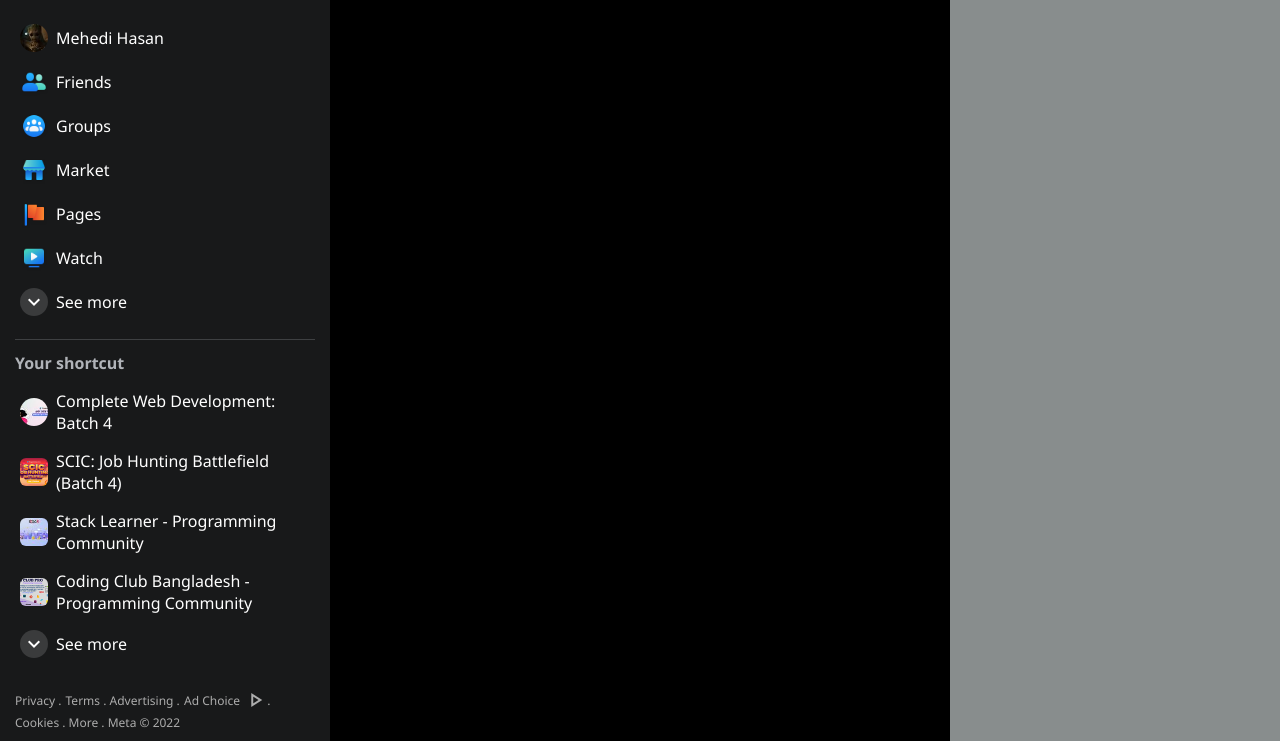
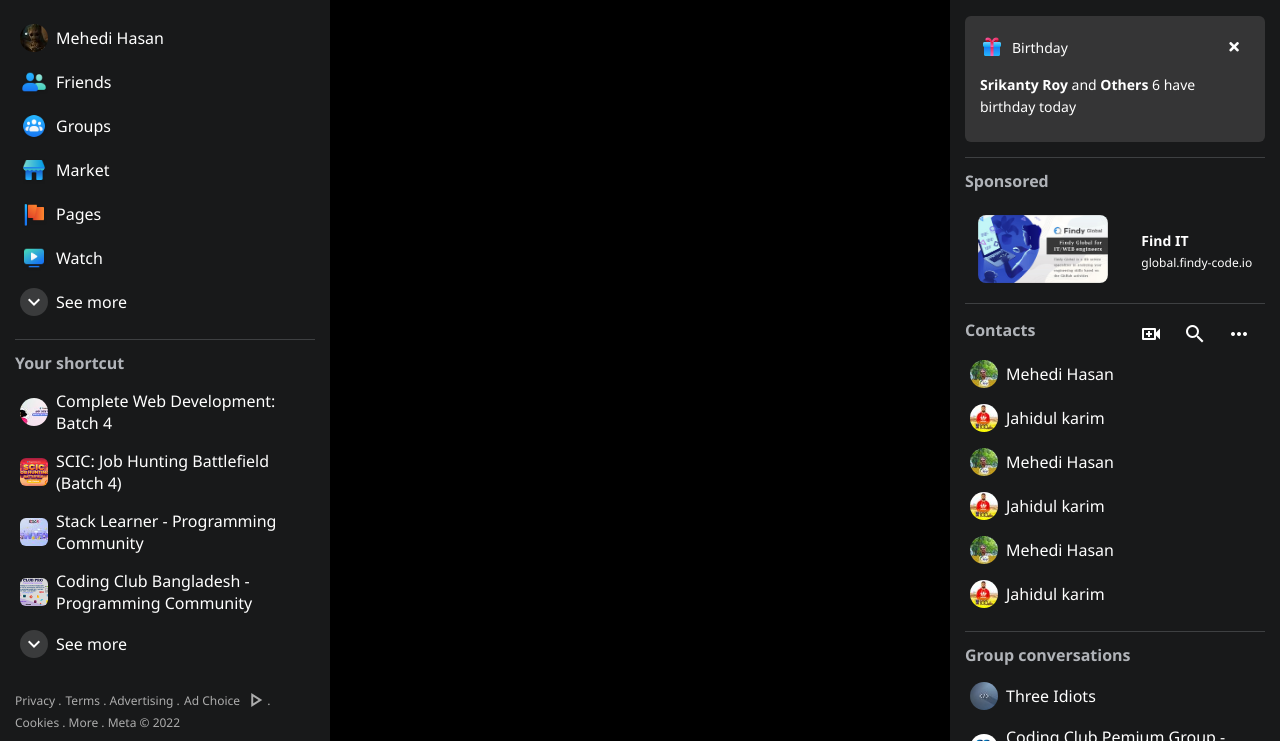
Before and after one commit to MehediHasan23/facebook-clone, a plain HTML site: page index.html in a window 1280 px wide. Shown: the part 59-800 px from the top of the page. Drawn offline with Linux system fonts and the light colour scheme.

Commit message:
complete right side

```diff
--- a/css/style.css
+++ b/css/style.css
@@ -232,7 +232,7 @@ main {
 .left_side,
 .right_side {
   flex-basis: 330px;
-  background-color: rgb(136, 141, 141);
+  /* background-color: rgb(136, 141, 141); */
   height: 100vh;
   padding-top: 56px;
 }
@@ -244,7 +244,8 @@ main {
   padding-top: 56px;
 }
 
-.left_side {
+.left_side,
+.right_side {
   padding: 75px 15px 0px 15px;
   overflow: auto;
   background-color: #18191a;
@@ -385,7 +386,7 @@ second left
   border-radius: 6px;
 }
 
-.footer_text{
+.footer_text {
   margin-bottom: 24px;
 }
 
@@ -395,6 +396,171 @@ second left
   color: #adadad;
 }
 
-.footer_text a span{
+.footer_text a span {
   transform: translateY(7px);
 }
+
+/*===============
+ right side css
+ ================*/
+
+.birthday_container {
+  margin-bottom: 15px;
+  background: rgba(66, 66, 66, 0.7);
+  padding: 15px;
+  border-radius: 6px;
+}
+
+.birthday_left {
+  display: flex;
+  justify-content: space-between;
+  align-items: center;
+}
+
+.birthday_left h4 {
+  display: flex;
+  align-items: center;
+  color: #fff;
+  font-size: 14px;
+  font-weight: 500;
+}
+
+.birthday_left h4 img {
+  margin-right: 8px;
+}
+
+.birthday_right {
+  outline: 0;
+  border: 0;
+  width: 32px;
+  height: 32px;
+  border-radius: 50%;
+  transition: 0.3s;
+  cursor: pointer;
+  background: unset;
+  padding: 5px;
+  color: white;
+}
+
+.birthday_right i {
+  font-size: 14px;
+}
+
+.birthday_right:hover {
+  background: rgba(202, 201, 201, 0.35);
+}
+
+.birthday_bottom {
+  margin: 10px 0;
+}
+
+.birthday_bottom a {
+  font-size: 14px;
+  color: white;
+  font-weight: 500;
+}
+
+.sponsored_container {
+  display: flex;
+  justify-content: space-around;
+  align-items: center;
+  margin: 15px 0;
+}
+
+.sponsored_img {
+  max-width: 130px;
+  margin-right: 8px;
+}
+
+.sponsored_img img {
+  width: 100%;
+  border-radius: 8px;
+}
+
+.sponsored_title h5 {
+  font-size: 14px;
+  color: white;
+  font-weight: 600;
+}
+
+.sponsored_title a {
+  font-size: 12px;
+  color: white;
+  font-weight: 400;
+  cursor: pointer;
+}
+
+.contact_section {
+  display: flex;
+  justify-content: space-between;
+  align-items: center;
+}
+
+.contact_icon {
+  display: flex;
+  align-items: center;
+}
+
+.contact_icon div {
+  display: flex;
+  justify-content: center;
+  align-items: center;
+  margin-right: 8px;
+  background-color: unset;
+  padding: 6px;
+}
+
+.contact_icon div:hover {
+  background: rgba(202, 201, 201, 0.35);
+  border-radius: 50%;
+}
+
+.contact_icon div span {
+  cursor: pointer;
+  color: white;
+  font-size: 24px;
+}
+
+.right_menu li a img {
+  border-radius: 50%;
+}
+
+.right_menu li:last-child {
+  padding: unset;
+}
+
+/* scrollbar css */
+
+/* width */
+::-webkit-scrollbar {
+  width: 8px;
+  /* padding-top: 70px; */
+}
+
+/* Track */
+::-webkit-scrollbar-track {
+  background: unset;
+}
+
+::-webkit-scrollbar-track:hover {
+  background: #363636;
+}
+
+/* Handle */
+::-webkit-scrollbar-thumb {
+  background: #444444;
+  border-radius: 25px;
+  display: none;
+}
+
+::-webkit-scrollbar-thumb:hover {
+  background: rgb(116, 116, 116);
+}
+
+.right_side:hover::-webkit-scrollbar-thumb {
+  display: block;
+}
+
+.right_bottom li a img {
+  border-radius: 50%;
+}
--- a/index.html
+++ b/index.html
@@ -166,9 +166,130 @@
         </a>
       </div>
     </aside>
+
+
+    <!-- ================
+      **middle side start
+       ============ -->
     <div class="middle_side">
     </div>
-    <aside class="right_side"></aside>
+
+    <!-- ================
+          **middle end
+           ============ -->
+
+
+    <!-- ================
+          **right start
+           ============ -->
+    <aside class="right_side">
+      <div class="birthday_container">
+
+        <div class="birthday_left">
+          <h4><img src="./images/right_side/birth_day.png" alt="Birthday">Birthday</h4>
+
+
+          <button class="birthday_right">
+            <i class="fas fa-times"></i>
+          </button>
+        </div>
+
+        <div class="birthday_bottom">
+          <a href="#"><strong>Srikanty Roy</strong> and <strong>Others</strong> 6 have birthday today</a>
+        </div>
+
+      </div>
+
+
+      <div class="separate"></div>
+
+      <div class="shortcut_title">
+        <h3>Sponsored</h3>
+
+      </div>
+
+
+      <div class="sponsored_container">
+        <div class="sponsored_img">
+          <img src="./images/right_side/pic1.jpg" alt="">
+        </div>
+        <div class="sponsored_title">
+          <h5>Find IT</h5>
+          <a href="#">global.findy-code.io</a>
+        </div>
+      </div>
+
+      <div class="separate"></div>
+
+      <div class="shortcut_title contact_section">
+        <h3>Contacts</h3>
+
+        <div class="contact_icon">
+
+          <div>
+            <span class="material-icons-outlined">
+              video_call
+            </span>
+          </div>
+
+          <div>
+            <span class="material-icons-outlined">
+              search
+            </span>
+          </div>
+
+          <div>
+            <span class="material-icons-outlined">
+              more_horiz
+            </span>
+          </div>
+        </div>
+
+      </div>
+
+      <ul class="left_menu right_menu">
+        <li> <a href="#"><img src="./images/right_side/rupo.jpg" alt="">Mehedi Hasan</a></li>
+
+        <li> <a href="#"><img src="./images/right_side/alif.jpg" alt="">Jahidul karim</a></li>
+        <li> <a href="#"><img src="./images/right_side/rupo.jpg" alt="">Mehedi Hasan</a></li>
+
+        <li> <a href="#"><img src="./images/right_side/alif.jpg" alt="">Jahidul karim</a></li>
+        <li> <a href="#"><img src="./images/right_side/rupo.jpg" alt="">Mehedi Hasan</a></li>
+
+        <li> <a href="#"><img src="./images/right_side/alif.jpg" alt="">Jahidul karim</a></li>
+
+
+      </ul>
+      <div class="separate"></div>
+
+
+      <div class="shortcut_title">
+        <h3>Group conversations</h3>
+
+      </div>
+
+
+      <ul class="left_menu right_bottom">
+        <li> <a href="#"><img src="./images/right_side/pic__1.jpg" alt="">Three Idiots</a></li>
+        <li> <a href="#"><img src="./images/right_side/pic__2.png" alt="">Coding Club Pemium Group - Mission 2022</a>
+        </li>
+
+        <li><a href="#"><img src="./images/right_side/pic__2.png" alt="">Coding Club Pemium Group - Mission 2022</a>
+        </li>
+
+
+
+        <li>
+          <div>
+            <span class="material-icons-outlined">
+              add
+            </span>
+          </div>Create New Group
+        </li>
+
+      </ul>
+
+    </aside>
   </main>
   <!-- main End -->
 </body>
```
Also changed, not shown: app.js (added), images/right_side/alif.jpg (added), images/right_side/birth_day.png (added), images/right_side/pic1.jpg (added), images/right_side/pic__1.jpg (added), images/right_side/pic__2.png (added), images/right_side/rupo.jpg (added).
